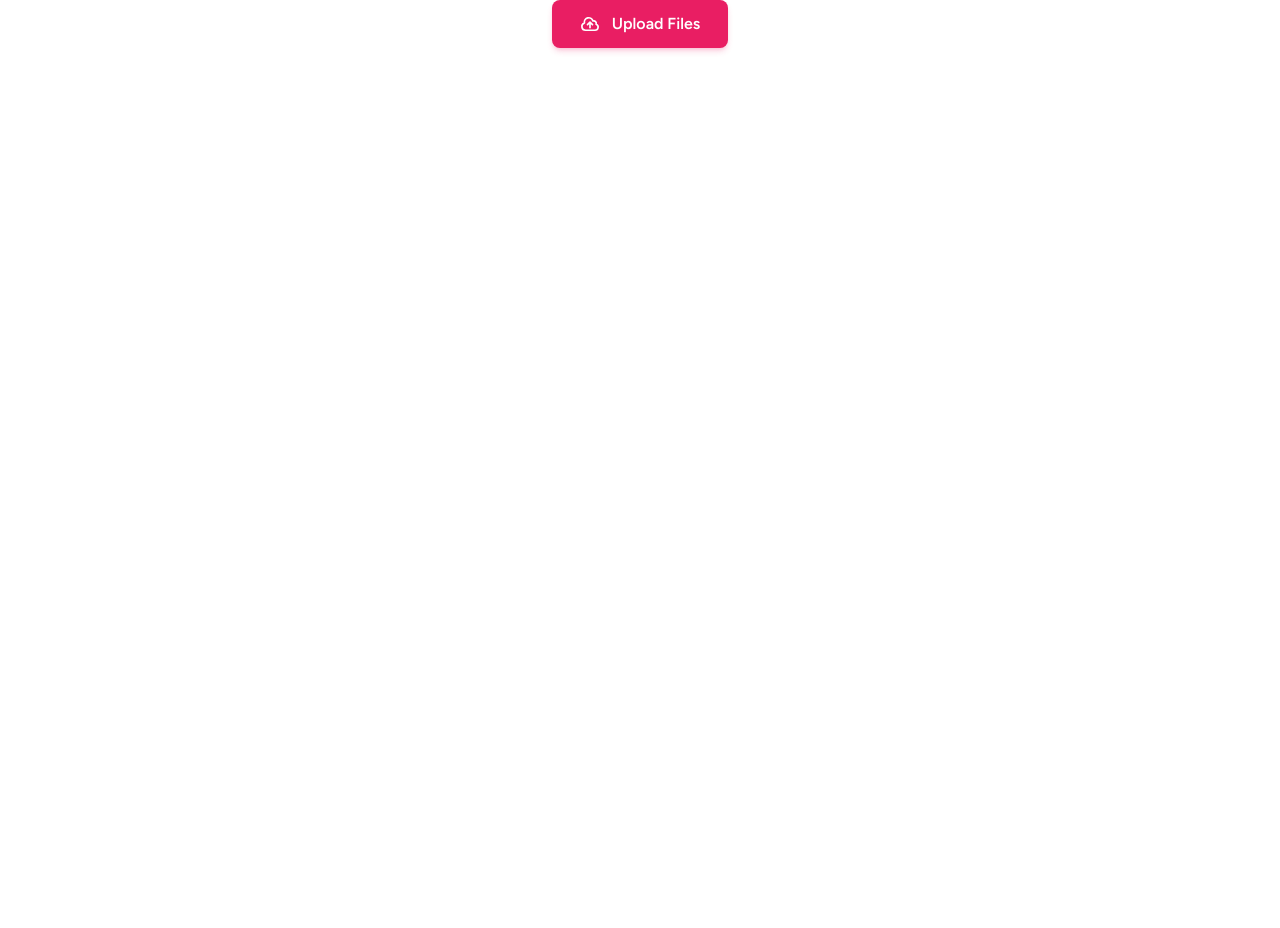
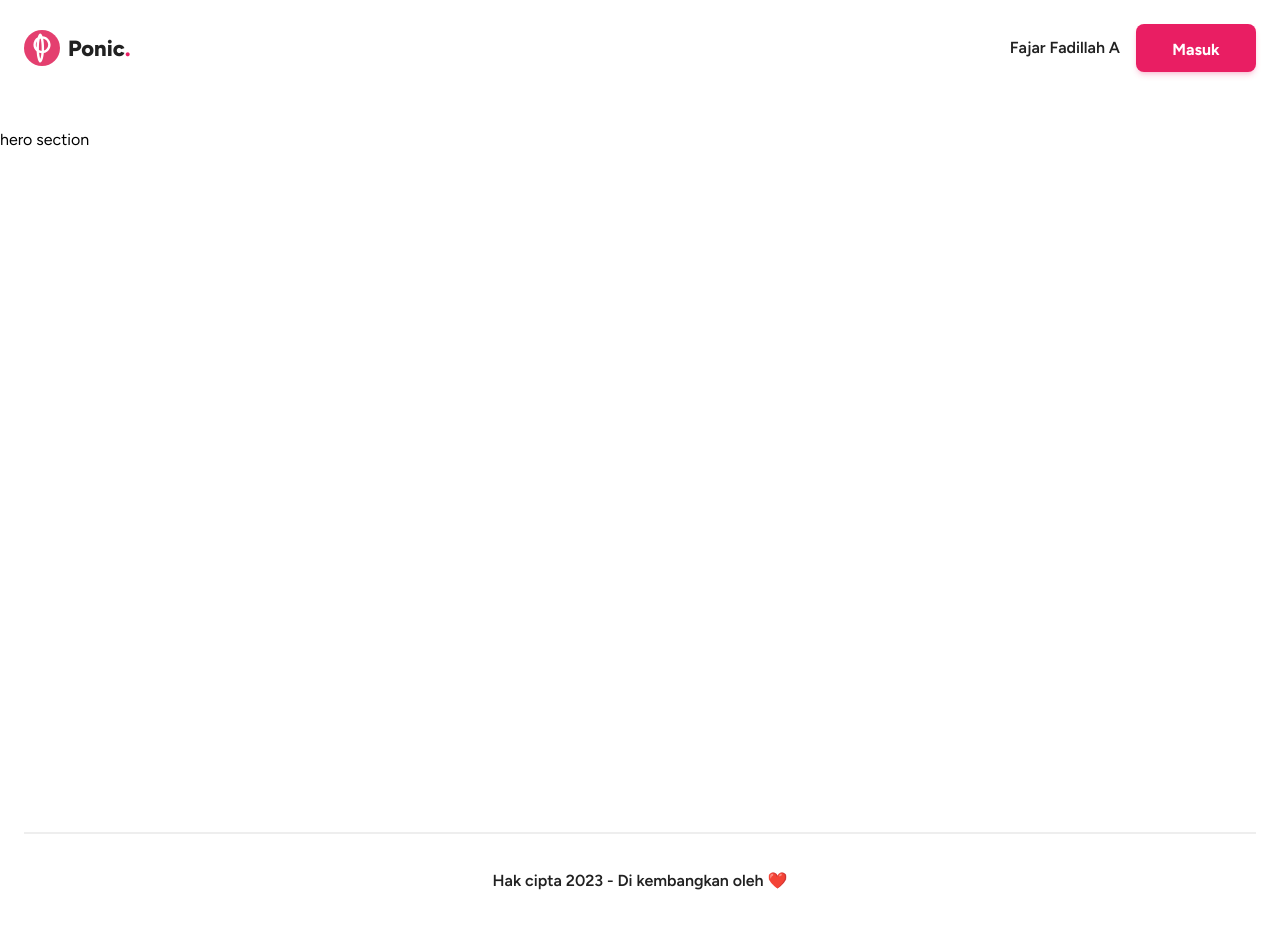
Before and after one commit to fajarfadillahh/ponic-voting-web-application, a Next.js app: page / in a window 1280 px wide. Before the commit the page ends 800 px from the top, so only its background shows below. Built offline with nearby package versions, Linux system fonts and the light colour scheme.

Commit message:
created some components and modified the home page

```diff
--- /dev/null
+++ b/components/Footer.jsx
@@ -0,0 +1,11 @@
+export default function Footer() {
+  return (
+    <footer className="mx-auto mt-8 max-w-[1440px]">
+      <div className="container flex h-24 items-center justify-center border-t-2 border-gray-200">
+        <span className="font-semibold text-gray-900">
+          Hak cipta {new Date().getFullYear()} - Di kembangkan oleh ❤️
+        </span>
+      </div>
+    </footer>
+  );
+}
--- /dev/null
+++ b/components/Layout.jsx
@@ -0,0 +1,19 @@
+// import components
+import Navbar from "@/components/Navbar";
+import Footer from "@/components/Footer";
+
+export default function Layout({ children, className }) {
+  return (
+    <>
+      <Navbar />
+
+      <main
+        className={`mx-auto min-h-screen max-w-[1440px] overflow-hidden ${className}`}
+      >
+        {children}
+      </main>
+
+      <Footer />
+    </>
+  );
+}
--- /dev/null
+++ b/components/Navbar.jsx
@@ -0,0 +1,30 @@
+import Image from "next/image";
+
+// import material-components
+import { Button } from "@material-tailwind/react";
+
+export default function Navbar() {
+  return (
+    <nav className="fixed inset-x-0 top-0 z-50 mx-auto max-w-[1440px] bg-white">
+      <div className="container flex h-24 items-center justify-between">
+        <div className="inline-flex items-center gap-2">
+          <Image src="/assets/icon.svg" alt="icon" width={36} height={36} />
+          <span className="text-[22px] font-extrabold text-gray-900">
+            Ponic<span className="text-pink-500">.</span>
+          </span>
+        </div>
+
+        <div className="inline-flex items-center gap-4">
+          <span className="font-semibold text-gray-900">Fajar Fadillah A</span>
+          <Button
+            size="lg"
+            color="pink"
+            className="h-[48px] w-[120px] text-base capitalize text-white"
+          >
+            Masuk
+          </Button>
+        </div>
+      </div>
+    </nav>
+  );
+}
--- a/pages/_document.js
+++ b/pages/_document.js
@@ -1,13 +1,17 @@
-import { Html, Head, Main, NextScript } from 'next/document'
+import { Html, Head, Main, NextScript } from "next/document";
 
 export default function Document() {
   return (
     <Html lang="en">
-      <Head />
+      <Head>
+        <link rel="shortcut icon" href="/assets/icon.svg" type="image/x-icon" />
+        <link rel="apple-touch-icon" href="/assets/icon.svg" />
+      </Head>
+
       <body>
         <Main />
         <NextScript />
       </body>
     </Html>
-  )
+  );
 }
--- a/pages/index.jsx
+++ b/pages/index.jsx
@@ -1,29 +1,25 @@
+import Head from "next/head";
+
+// import material-components
 import { Button } from "@material-tailwind/react";
+
+// import components
+import Layout from "@/components/Layout";
 
 export default function Home() {
   return (
-    <div className="flex justify-center">
-      <Button
-        size="lg"
-        color="pink"
-        className="flex h-[48px] items-center gap-3 text-[16px] font-semibold capitalize"
-      >
-        <svg
-          xmlns="http://www.w3.org/2000/svg"
-          fill="none"
-          viewBox="0 0 24 24"
-          strokeWidth={2}
-          stroke="currentColor"
-          className="h-5 w-5"
-        >
-          <path
-            strokeLinecap="round"
-            strokeLinejoin="round"
-            d="M12 16.5V9.75m0 0l3 3m-3-3l-3 3M6.75 19.5a4.5 4.5 0 01-1.41-8.775 5.25 5.25 0 0110.233-2.33 3 3 0 013.758 3.848A3.752 3.752 0 0118 19.5H6.75z"
-          />
-        </svg>
-        Upload Files
-      </Button>
-    </div>
+    <>
+      <Head>
+        <title>
+          Selamat datang di Ponic. - Aplikasi voting berbasis web terbaik di
+          Indonesia.
+        </title>
+      </Head>
+
+      <Layout>
+        {/* ==== hero section ==== */}
+        <section className="pb-16 pt-32">hero section</section>
+      </Layout>
+    </>
   );
 }
--- a/styles/globals.css
+++ b/styles/globals.css
@@ -5,3 +5,24 @@
 @tailwind base;
 @tailwind components;
 @tailwind utilities;
+
+/* customize classes */
+@layer components {
+  /* section class */
+  .section-title {
+    @apply mb-3 text-[42px] font-extrabold text-gray-900;
+  }
+  .section-text {
+    @apply text-[16px] font-medium leading-[175%] text-gray-600;
+  }
+
+  /* container class */
+  .container {
+    @apply mx-auto w-[calc(100%-3rem)] max-w-[1280px];
+  }
+}
+
+/* ::selection customize color */
+body {
+  @apply selection:bg-pink-500 selection:text-white;
+}
```
